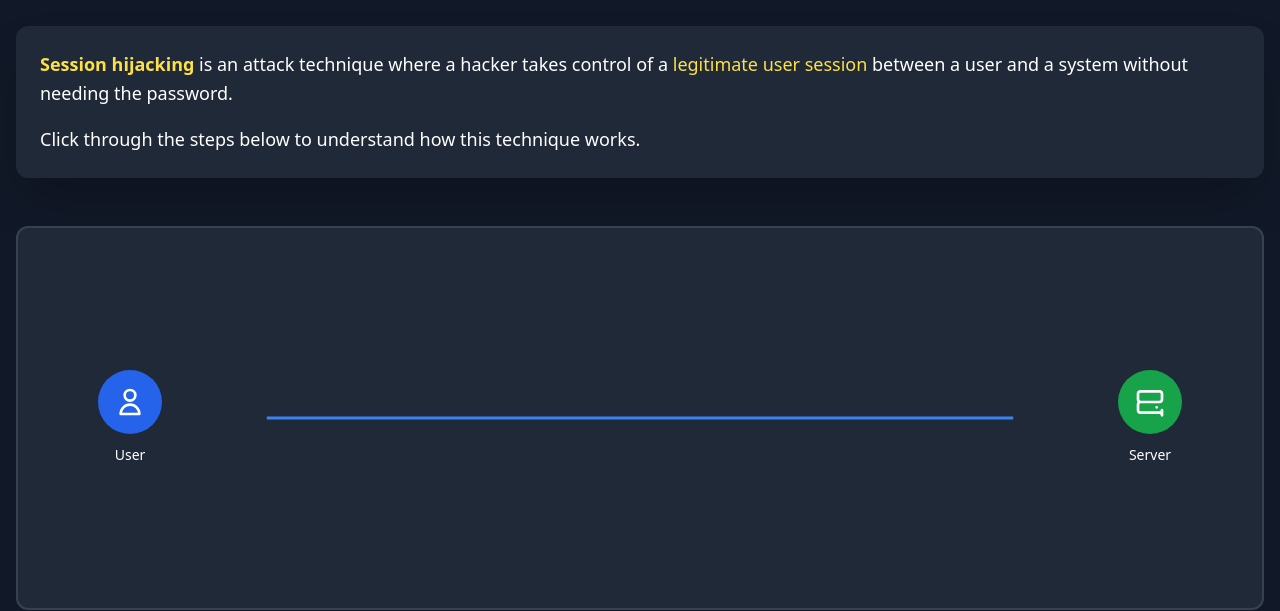
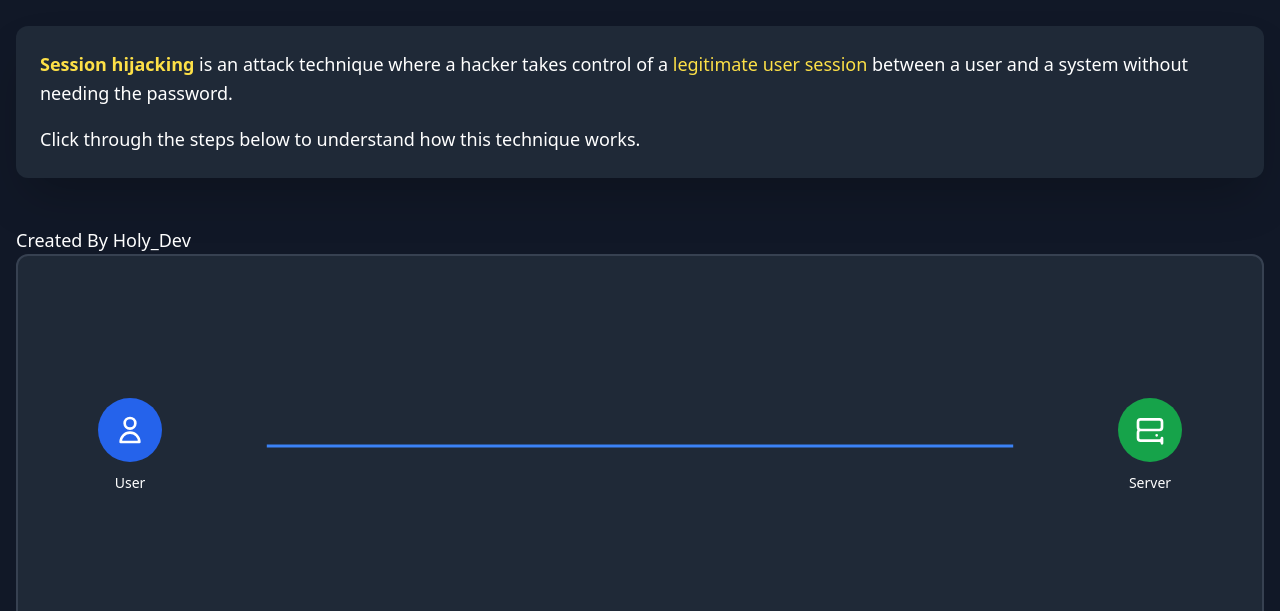
Before and after one commit to Gianguyen1234/how-session-hijacking-works-animation, a plain HTML site: page english.html in a window 1280 px wide. Shown: the part 190-801 px from the top of the page. Drawn offline with nearby package versions, Linux system fonts and the light colour scheme.

Commit message:
updated by Holy_Dev

```diff
--- a/english.html
+++ b/english.html
@@ -113,6 +113,7 @@
                 Click through the steps below to understand how this technique works.
             </p>
         </div>
+        <p class="text-lg text-white-400">Created By Holy_Dev</p>
 
         <!-- Animation Canvas -->
         <div class="relative h-96 bg-gray-800 rounded-xl mb-6 overflow-hidden border-2 border-gray-700 fade-in"
```
Also changed, not shown: index.html (+1 -0 lines).
